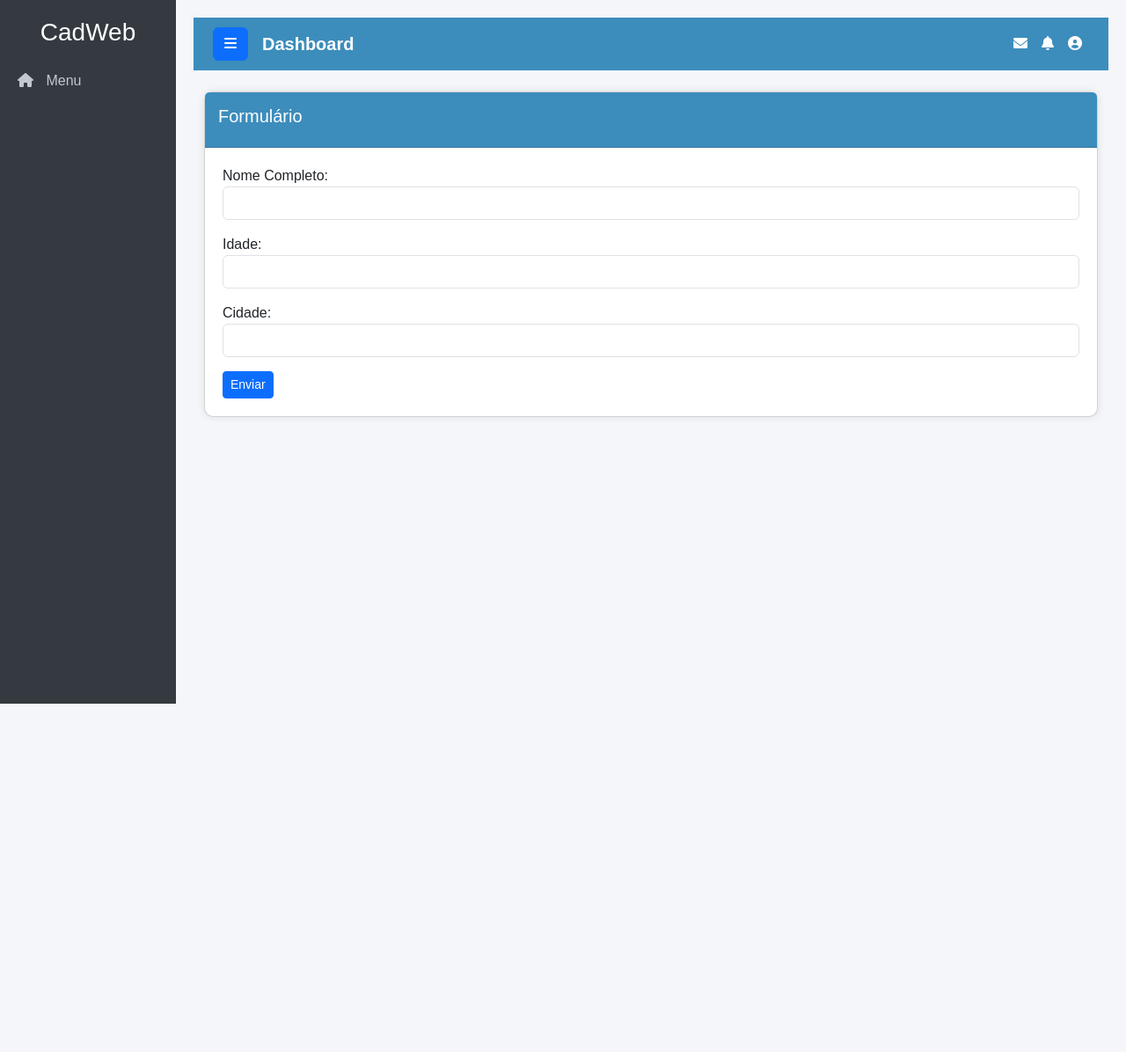
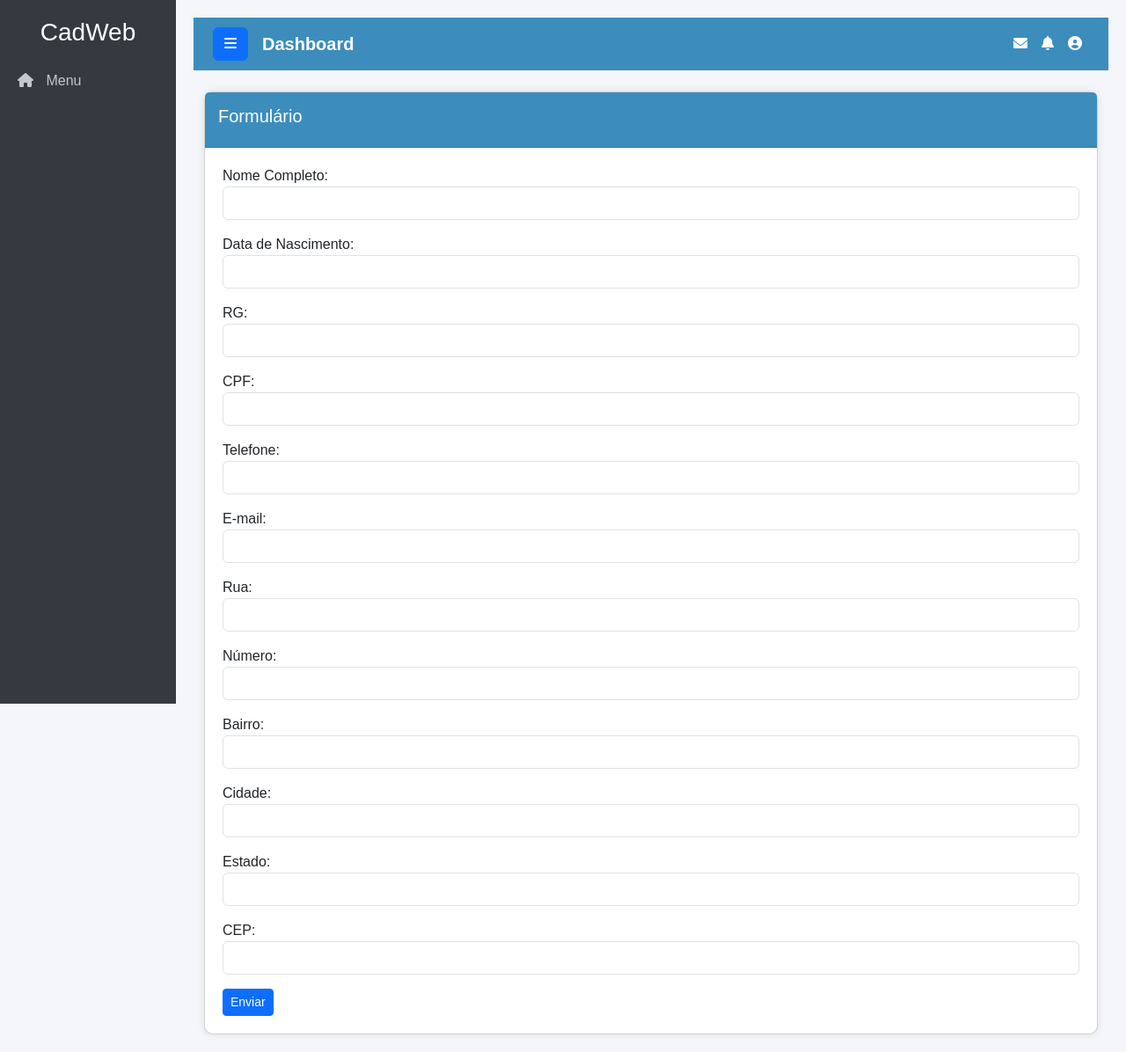
Before and after one commit to Perola16/Piloto, a Django app: page /form/ in a window 1280 px wide. Shown: the whole page at 88% size. Before the commit the page ends 800 px from the top, so only its background shows below. Run offline with Django 5.2, Linux system fonts and the light colour scheme.

Commit message:
07/02/2025

```diff
--- a/home/templates/form.html
+++ b/home/templates/form.html
@@ -16,16 +16,60 @@
 
 
    <p>
-    <label for="idade">Idade:</label>
-    <input type="text" id="idade" class="form-control" name="idade" required>
+    <label for="data_nascimento">Data de Nascimento:</label>
+    <input type="text" id="data_nascimento" class="form-control" name="data_nascimento" required>
     </p>
 
 
     <p>
+    <label for="rg">RG:</label>
+    <input type="text" id="rg" class="form-control" name="rg" required>
+   </p>
+
+   <p>
+    <label for="CPF">CPF:</label>
+    <input type="text" id="CPF" class="form-control" name="CPF" required>
+   </p>
+
+   <p>
+    <label for="telefone">Telefone:</label>
+    <input type="text" id="telefone" class="form-control" name="telefone" required>
+   </p>
+
+   <p>
+    <label for="email">E-mail:</label>
+    <input type="text" id="email" class="form-control" name="email" required>
+   </p>
+
+   <p>
+    <label for="rua">Rua:</label>
+    <input type="text" id="rua" class="form-control" name="rua" required>
+   </p>
+
+   <p>
+    <label for="numero">Número:</label>
+    <input type="text" id="numero" class="form-control" name="numero" required>
+   </p>
+
+   <p>
+    <label for="bairro">Bairro:</label>
+    <input type="text" id="bairro" class="form-control" name="bairro" required>
+   </p>
+
+   <p>
     <label for="cidade">Cidade:</label>
     <input type="text" id="cidade" class="form-control" name="cidade" required>
    </p>
 
+   <p>
+    <label for="estado">Estado:</label>
+    <input type="text" id="estado" class="form-control" name="estado" required>
+   </p>
+
+   <p>
+    <label for="CEP">CEP:</label>
+    <input type="text" id="CEP" class="form-control" name="CEP" required>
+   </p>
 
     <button type="submit" class="btn btn-primary btn-sm" >Enviar</button>
 </form>
--- a/home/views.py
+++ b/home/views.py
@@ -32,20 +32,43 @@ def dados(request):
         'CPF': "******",
         'telefone': "(89)98102-3839",
         'email': "perola.ppc@gmail.com",
-        'endereco': "Rua Domingos Borges, 2367, Santa Fé, Teresina, Piauí,*********",
+        'rua': "Rua Domingos Borges",
+        'numero': 2367,
+        'bairro': "Santa Fé",
+        'cidade': "Teresina",
+        'estado': "Piauí",
+        'CEP': "*********",
     }
     return render(request,"dados.html",context)
 
 def form(request):
     if request.method == "POST":
         nome=request.POST.get("nome")
-        idade=request.POST.get("idade")
+        data_nascimento=request.POST.get("data_nascimento")
+        rg=request.POST.get("rg")
+        CPF=request.POST.get("CPF")
+        telefone=request.POST.get("telefone")
+        email=request.POST.get("email")
+        rua=request.POST.get("rua")
+        numero=request.POST.get("numero")
+        bairro=request.POST.get("bairro")
         cidade=request.POST.get("cidade")
+        estado=request.POST.get("estado")
+        CEP=request.POST.get("CEP")
 
         context={
             "nome": nome,
-            "idade": idade,
+            "data_nascimento": data_nascimento,
+            "rg": rg,
+            "CPF": CPF,
+            "telefone": telefone,
+            "email": email,
+            "rua": rua,
+            "numero": numero,
+            "bairro": bairro,
             "cidade": cidade,
+            "estado": estado,
+            "CEP": CEP,
         }
 
         return render(request,"dados.html",context)
```
Also changed, not shown: home/templates/dados.html (+6 -1 lines), home/templates/base.html (indentation only).
